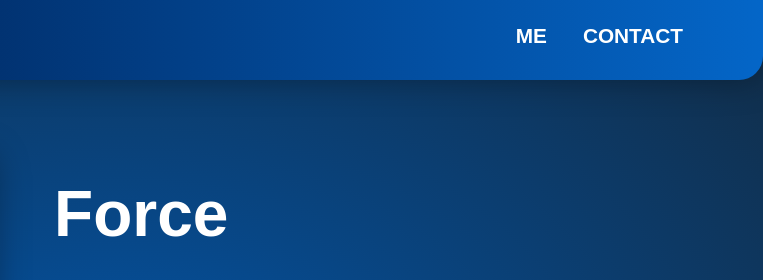
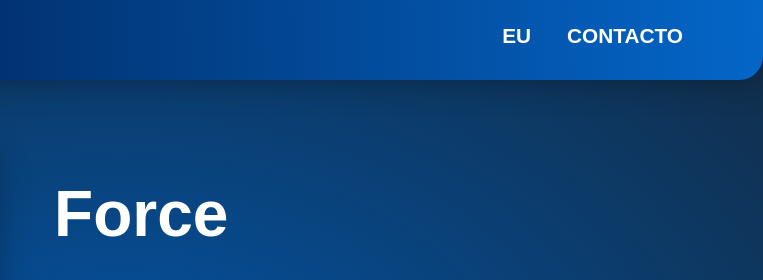
Before and after one commit to Force4760/Force.github.io, a plain HTML site: page index.html in a window 1280 px wide. Shown: the top 280 px of the page, 517-1280 px from the left. Drawn offline with Linux system fonts and the light colour scheme.

Commit message:
Update index.html

```diff
--- a/index.html
+++ b/index.html
@@ -14,8 +14,8 @@
 
             </div>
             <div class="links-nav">
-                <a href="index.html">ME</a>
-                <a href="contact.html">CONTACT</a>
+                <a href="index.html">EU</a>
+                <a href="contact.html">CONTACTO</a>
             </div>
 
         </div>
```
